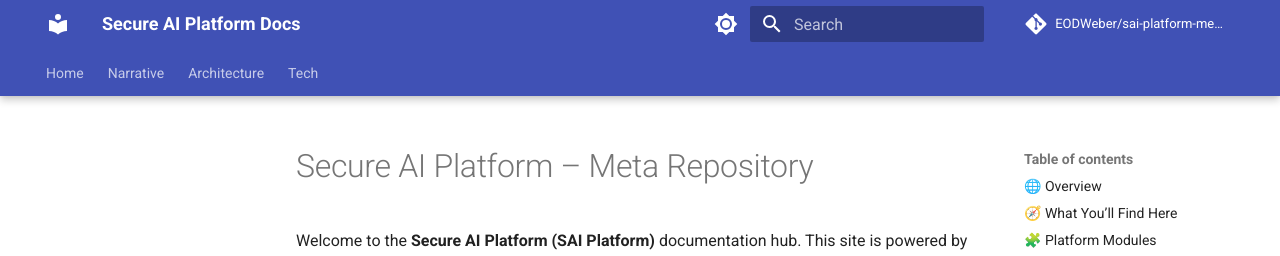
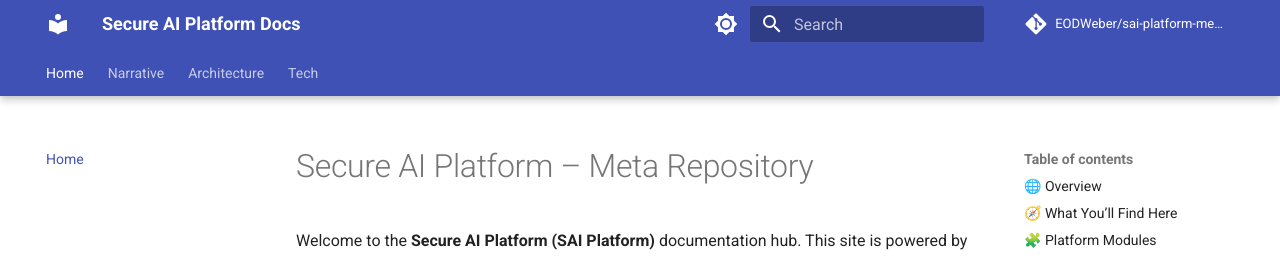
Before and after one commit to EODWeber/sai-platform-meta, an MkDocs documentation site: the page built from docs/index.md, in a window 1280 px wide. Shown: the top 256 px of the page. Built offline with MkDocs 1.6.1 and Material for MkDocs 9.7.7, drawn with Linux system fonts in a browser that asks for light colours; comment, search, counter and statistics services are not loaded.

Commit message:
Docs/platform overview (#13)
* docs: platform overview and misc placeholders

* docs: narrative - platform story

* docs: file renames

* docs: mkdocs implementation

* docs: fix case and configuration for mkdocs

* ci: fix syntax in release-please

* ci: fix syntax in release-please

* docs: fix case and configuration for mkdocs

```diff
--- a/mkdocs.yml
+++ b/mkdocs.yml
@@ -63,7 +63,7 @@ plugins:
       fallback_to_build_date: true
 
 nav:
-  - Home: INDEX.md
+  - Home: index.md
   - Narrative:
     - Overview: narrative/index.md
     - Platform Story: narrative/platform_story.md
```
Also changed, not shown: 1 other file.
